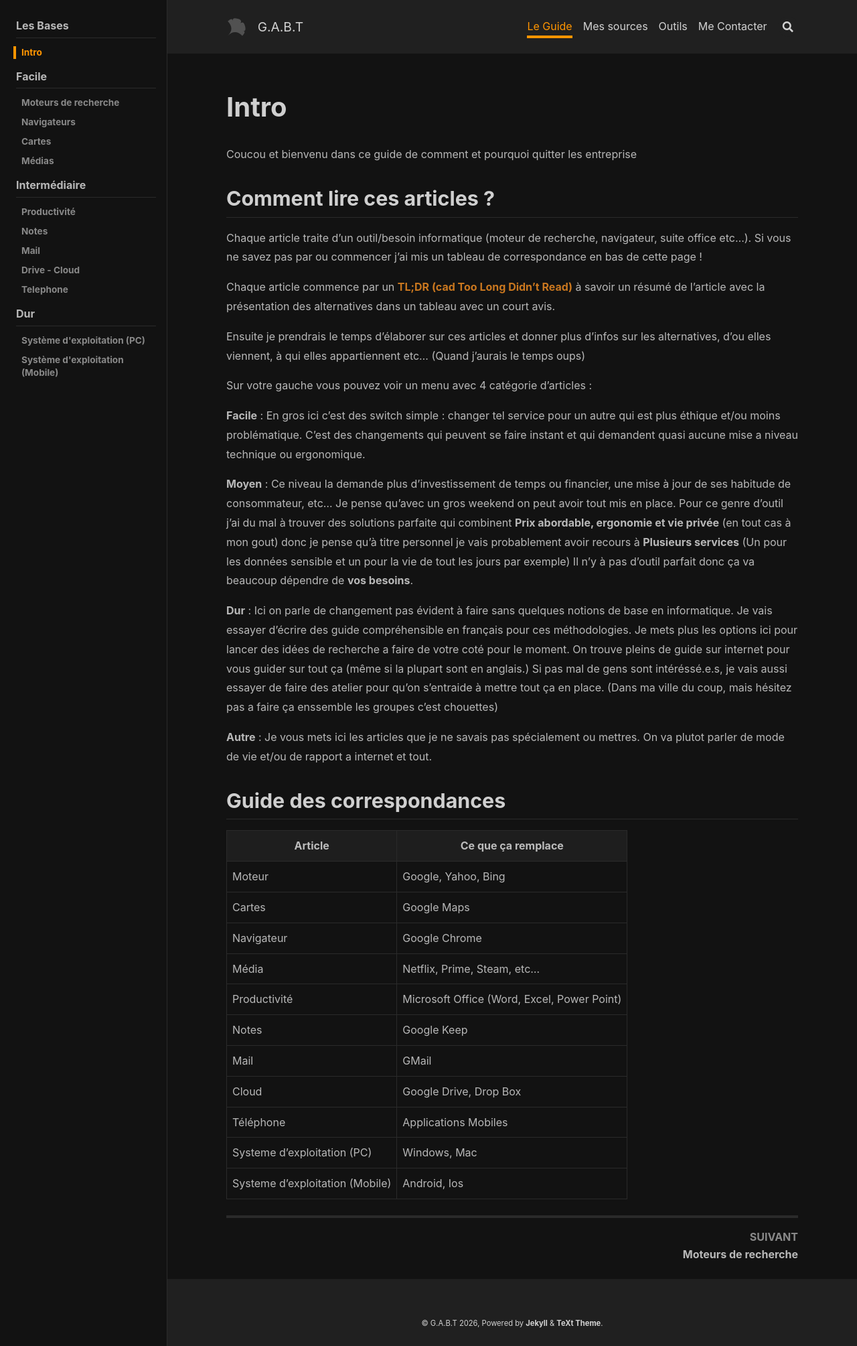
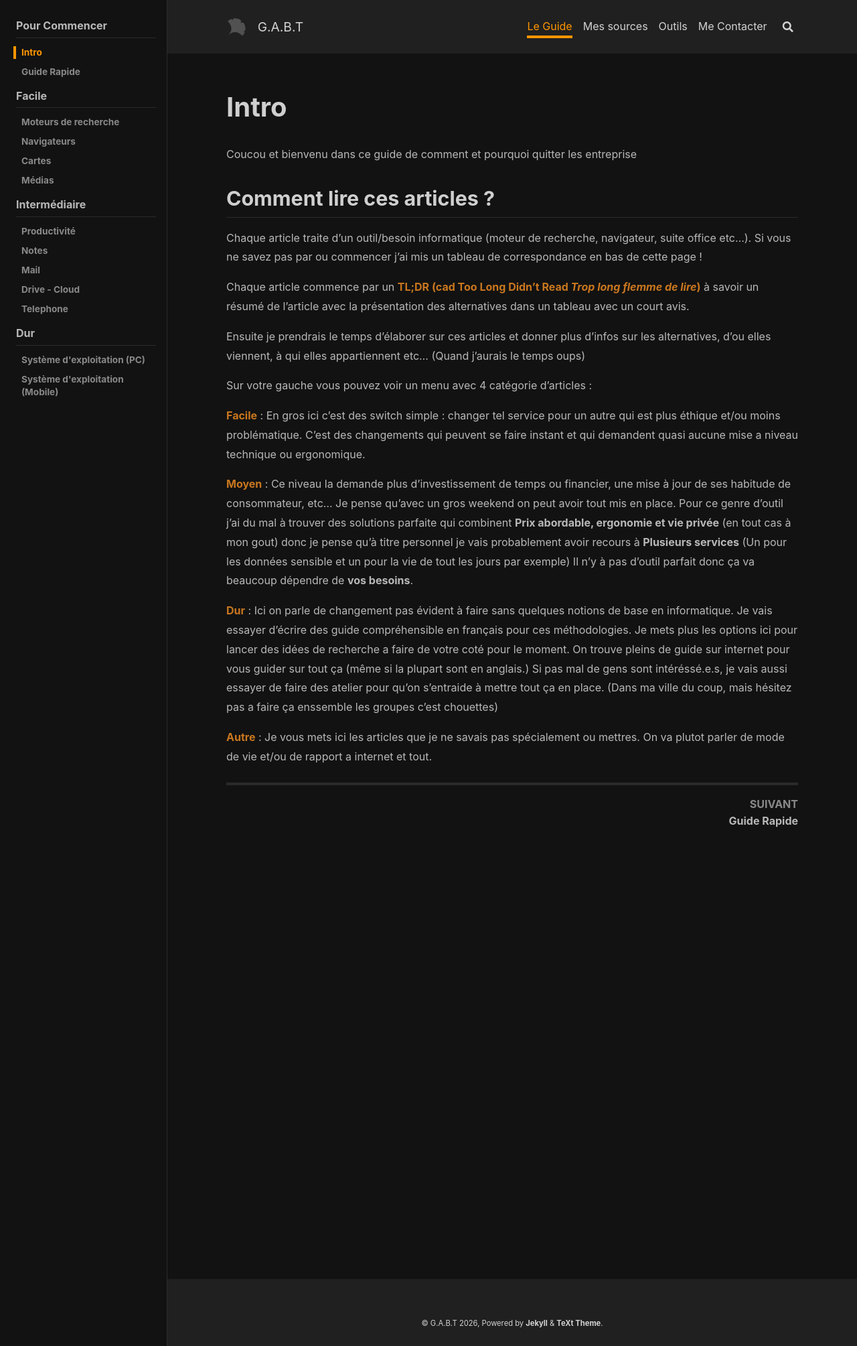
Before and after one commit to LC-Alt-Account/GuideOpenInfo, a Jekyll site: the page built from pages/Guide/1.Intro.md, in a window 1280 px wide. Shown: the whole page at 67% size. Built offline with Jekyll 4.4.1, drawn with Linux system fonts in a browser that asks for light colours; nearby versions of some CDN libraries.

Commit message:
G FE D BETIZE

```diff
--- a/_data/navigation.yml
+++ b/_data/navigation.yml
@@ -11,17 +11,19 @@ header:
 
 
 guide-page:
-  - title: Les Bases
+  - title: Pour Commencer
     children:
       - title: Intro
         url: /guide/intro
+      - title: Guide Rapide
+        url: /guide/quick
 
   - title: Facile
     children:
       - title: Moteurs de recherche
         url: /guide/moteurs
       - title: Navigateurs
-        url: /guide/navigateurs
+        url: /guide/
       - title: Cartes
         url: /guide/cartes
       - title: Médias
--- a/pages/Guide/1.Intro.md
+++ b/pages/Guide/1.Intro.md
@@ -7,48 +7,30 @@ key: guide-intro
 sidebar:
   nav: guide-page
 ---
-
 Coucou et bienvenu dans ce guide de comment et pourquoi quitter les entreprise
 
 ## Comment lire ces articles ?
 
 Chaque article traite d'un outil/besoin informatique (moteur de recherche, navigateur, suite office etc...). Si vous ne savez pas par ou commencer j'ai mis un tableau de correspondance en bas de cette page !
 
-Chaque article commence par un **TL;DR (cad Too Long Didn't Read)**{:.highlight} à savoir un résumé de l'article avec la présentation des alternatives dans un tableau avec un court avis.
+Chaque article commence par un **TL;DR (cad Too Long Didn't Read *Trop long flemme de lire*)**{:.highlight} à savoir un résumé de l'article avec la présentation des alternatives dans un tableau avec un court avis.
 
 Ensuite je prendrais le temps d'élaborer sur ces articles et donner plus d'infos sur les alternatives, d'ou elles viennent, à qui elles appartiennent etc... (Quand j'aurais le temps oups)
 
 Sur votre gauche vous pouvez voir un menu avec 4 catégorie d'articles :
 
- **Facile** :
+ **Facile**{:.highlight} :
  En gros ici c'est des switch simple : changer tel service pour un autre qui est plus éthique et/ou moins problématique. C'est des changements qui peuvent se faire instant et qui demandent quasi aucune mise a niveau technique ou ergonomique.
 
- **Moyen** :
+ **Moyen**{:.highlight} :
  Ce niveau la demande plus d'investissement de temps ou financier, une mise à jour de ses habitude de consommateur, etc... Je pense qu'avec un gros weekend on peut avoir tout mis en place.
  Pour ce genre d'outil j'ai du mal à trouver des solutions parfaite qui combinent **Prix abordable, ergonomie et vie privée** (en tout cas à mon gout) donc je pense qu'à titre personnel je vais probablement avoir recours à **Plusieurs services** (Un pour les données sensible et un pour la vie de tout les jours par exemple)
  Il n'y à pas d'outil parfait donc ça va beaucoup dépendre de **vos besoins**.
 
- **Dur** :
+ **Dur**{:.highlight} :
  Ici on parle de changement pas évident à faire sans quelques notions de base en informatique. Je vais essayer d'écrire des guide compréhensible en français pour ces méthodologies.
  Je mets plus les options ici pour lancer des idées de recherche a faire de votre coté pour le moment. On trouve pleins de guide sur internet pour vous guider sur tout ça (même si la plupart sont en anglais.)
  Si pas mal de gens sont intéréssé.e.s, je vais aussi essayer de faire des atelier pour qu'on s'entraide à mettre tout ça en place. (Dans ma ville du coup, mais hésitez pas a faire ça enssemble les groupes c'est chouettes)
 
- **Autre** :
+ **Autre**{:.highlight} :
  Je vous mets ici les articles que je ne savais pas spécialement ou mettres. On va plutot parler de mode de vie et/ou de rapport a internet et tout.
-
-
-## Guide des correspondances
-
-| Article                         | Ce que ça remplace                          |
-| ------------------------------- | ------------------------------------------- |
-| Moteur                          | Google, Yahoo, Bing                         |
-| Cartes                          | Google Maps                                 |
-| Navigateur                      | Google Chrome                               |
-| Média                           | Netflix, Prime, Steam, etc...               |
-| Productivité                    | Microsoft Office (Word, Excel, Power Point) |
-| Notes                           | Google Keep                                 |
-| Mail                            | GMail                                       |
-| Cloud                           | Google Drive, Drop Box                      |
-| Téléphone                       | Applications Mobiles                        |
-| Systeme d'exploitation (PC)     | Windows, Mac                                |
-| Systeme d'exploitation (Mobile) | Android, Ios                                |
```
Also changed, not shown: pages/Guide/1,5.GuideRapide.md (added, +25 -0 lines), pages/Guide/dur/11.PC.md (+13 -2 lines), pages/Guide/dur/12.Mobile.md (+5 -0 lines), pages/Guide/moyen/10.Application Telephone.md (+3 -3 lines), .obsidian/workspace.json, assets/images/Apk.jpg (added), assets/images/Apk.png (deleted).
